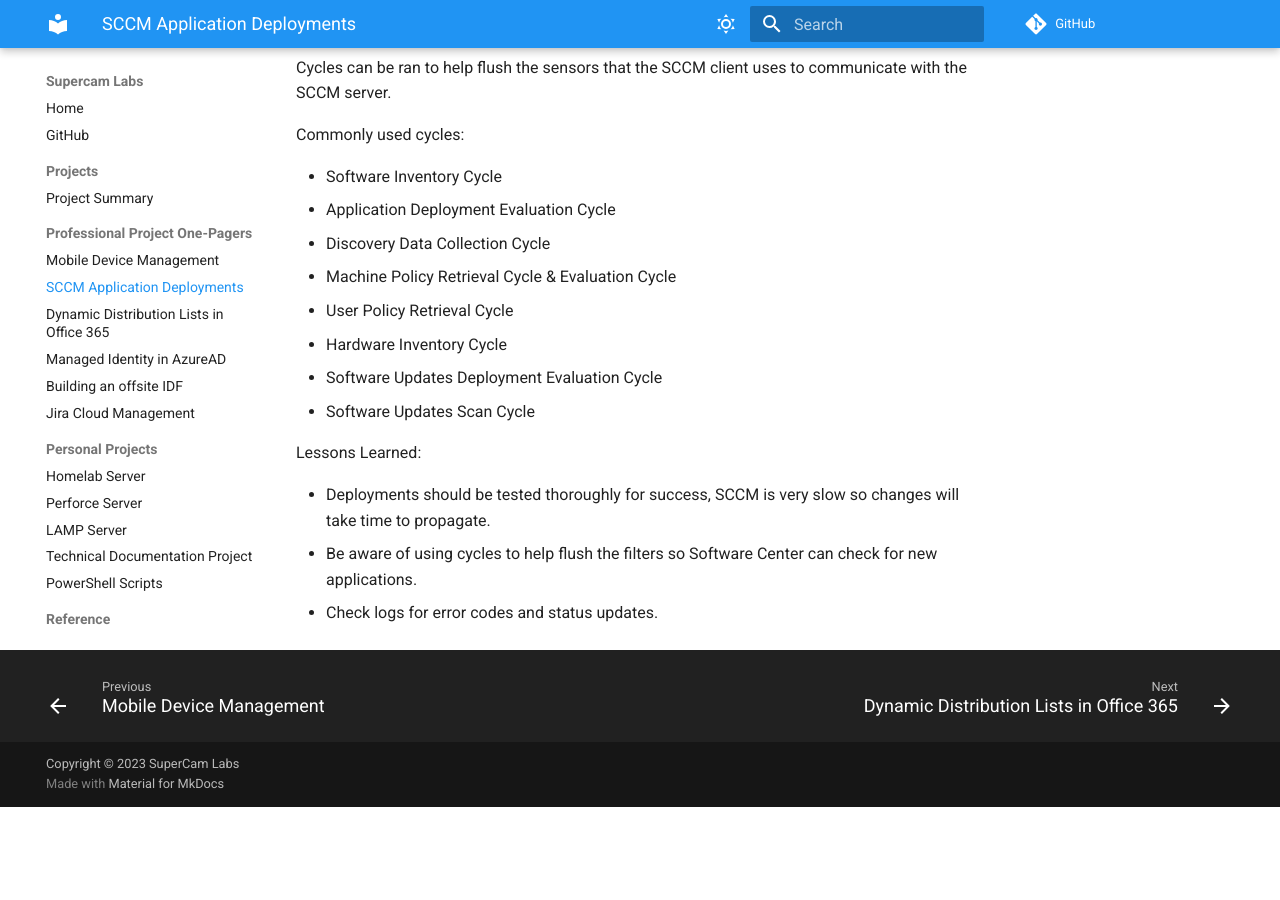
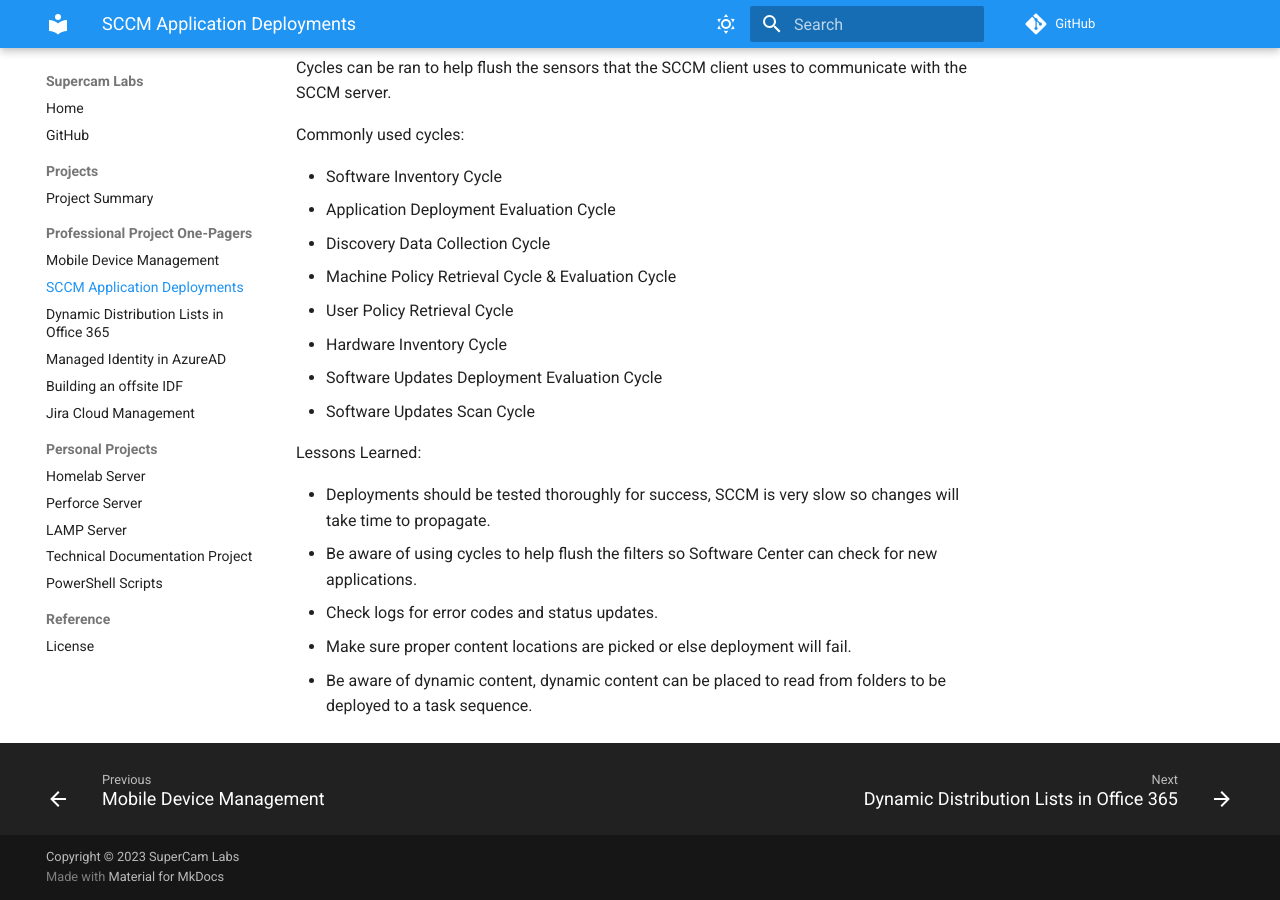
Before and after one commit to supercam/greybox, an MkDocs documentation site: the page built from docs/proj_1b_Sccm_app_deploy.md, in a window 1280 px wide and 900 px high, scrolled down 2054 px. Built offline with MkDocs 1.6.1 and Material for MkDocs 9.7.7, drawn with Linux system fonts in a browser that asks for light colours; before the commit the page ends 2861 px from its top, so only the background shows below that.

```diff
--- a/docs/proj_1b_Sccm_app_deploy.md
+++ b/docs/proj_1b_Sccm_app_deploy.md
@@ -84,3 +84,5 @@
 * Deployments should be tested thoroughly for success, SCCM is very slow so changes will take time to propagate.
 * Be aware of using cycles to help flush the filters so Software Center can check for new applications.
 * Check logs for error codes and status updates.
+* Make sure proper content locations are picked or else deployment will fail.
+* Be aware of dynamic content, dynamic content can be placed to read from folders to be deployed to a task sequence.
```
Also changed, not shown: 11 other files.
